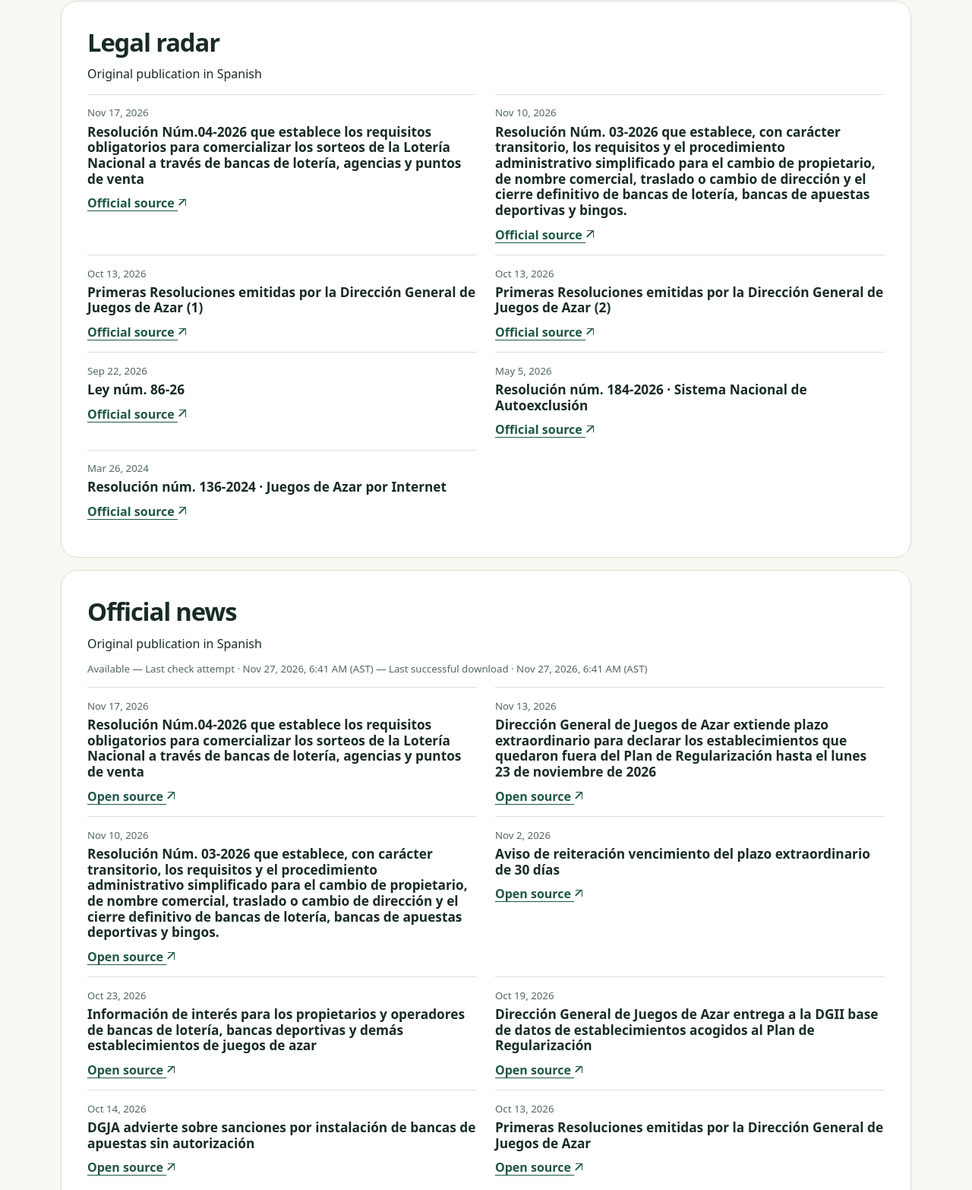
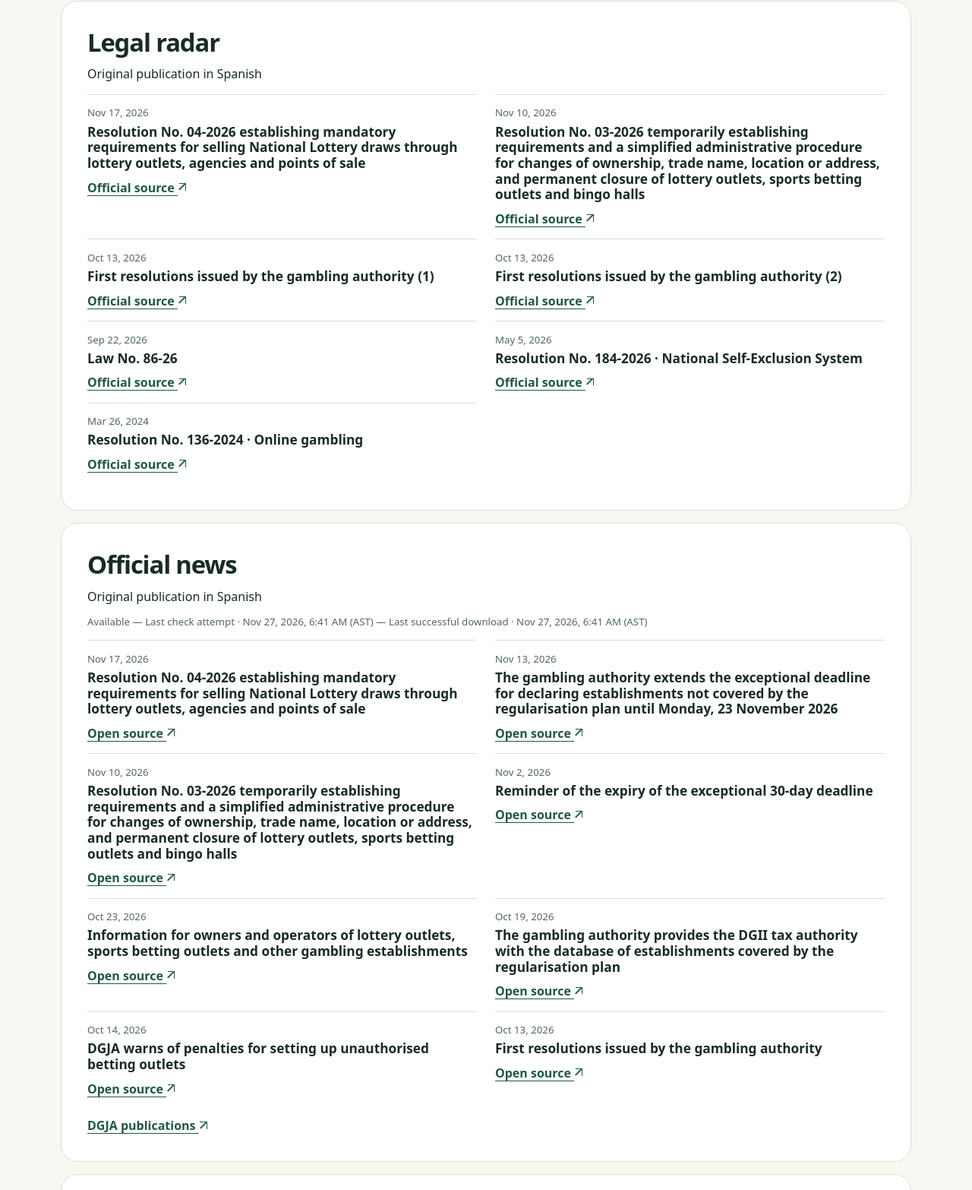
Before and after one commit to PuntaCanada/CasinoRadar-RD, a plain HTML site: page en/index.html in a window 1280 px wide. Shown: the part 1120-2686 px from the top of the page at 76% size. Drawn offline with Linux system fonts and the light colour scheme.

Commit message:
Regenerate en localized page

```diff
--- a/en/index.html
+++ b/en/index.html
@@ -25,7 +25,7 @@
 <a class="skip" href="#main">Skip to content</a>
 <header class="top"><div class="wrap masthead">
 <a class="brand" href="/en/"><img src="/radar.svg" alt="" width="35" height="35"> CasinoRadar <span>RD</span></a>
-<nav class="languages" aria-label="Idioma / Language"><a href="/" lang="es" hreflang="es" aria-label="Español">ES</a><a href="/en/" lang="en" hreflang="en" aria-label="English" aria-current="page">EN</a><a href="/de/" lang="de" hreflang="de" aria-label="Deutsch">DE</a><a href="/fr/" lang="fr" hreflang="fr" aria-label="Français">FR</a><a href="/it/" lang="it" hreflang="it" aria-label="Italiano">IT</a></nav>
+<nav class="languages" aria-label="Language"><a href="/" lang="es" hreflang="es" aria-label="Español">ES</a><a href="/en/" lang="en" hreflang="en" aria-label="English" aria-current="page">EN</a><a href="/de/" lang="de" hreflang="de" aria-label="Deutsch">DE</a><a href="/fr/" lang="fr" hreflang="fr" aria-label="Français">FR</a><a href="/it/" lang="it" hreflang="it" aria-label="Italiano">IT</a></nav>
 </div></header>
 <main id="main">
 <div class="hero"><div class="wrap hero-grid">
@@ -54,23 +54,23 @@
 <li><a href="https://www.casinos.gob.do/denuncias-y-sugerencias/">File a complaint <span class="external" aria-hidden="true"></span></a> · <a href="https://dgja.gob.do/">DGJA <span class="external" aria-hidden="true"></span></a><p>Keep screenshots, dates and receipts. Share your personal details only through an official channel.</p></li>
 </ul></section>
 </div>
-<section class="panel feed" id="legal"><h2>Legal radar</h2><p>Original publication in Spanish</p><p data-news-stale hidden>Older snapshot. Newer publications may exist.</p><ol class="items"><li><p class="stamp"><time datetime="2026-11-17">Nov 17, 2026</time></p><h3 lang="es">Resolución Núm.04-2026 que establece los requisitos obligatorios para comercializar los sorteos de la Lotería Nacional a través de bancas de lotería, agencias y puntos de venta</h3><a href="https://dgja.gob.do/wp-content/uploads/2026/11/RESOLUCION-04-DEL-2026.-SCAN.pdf">Official source <span class="external" aria-hidden="true"></span></a></li>
-<li><p class="stamp"><time datetime="2026-11-10">Nov 10, 2026</time></p><h3 lang="es">Resolución Núm. 03-2026 que establece, con carácter transitorio, los requisitos y el procedimiento administrativo simplificado para el cambio de propietario, de nombre comercial, traslado o cambio de dirección y el cierre definitivo de bancas de lotería, bancas de apuestas deportivas y bingos.</h3><a href="https://dgja.gob.do/wp-content/uploads/2026/11/Resolucion-Num.-03-2026.pdf">Official source <span class="external" aria-hidden="true"></span></a></li>
-<li><p class="stamp"><time datetime="2026-10-13">Oct 13, 2026</time></p><h3 lang="es">Primeras Resoluciones emitidas por la Dirección General de Juegos de Azar (1)</h3><a href="https://dgja.gob.do/wp-content/uploads/2026/10/RESOLUCION-DGJA-NO.-01-1.pdf">Official source <span class="external" aria-hidden="true"></span></a></li>
-<li><p class="stamp"><time datetime="2026-10-13">Oct 13, 2026</time></p><h3 lang="es">Primeras Resoluciones emitidas por la Dirección General de Juegos de Azar (2)</h3><a href="https://dgja.gob.do/wp-content/uploads/2026/10/RESOLUCION-DGJA-NO.02-1.pdf">Official source <span class="external" aria-hidden="true"></span></a></li>
-<li><p class="stamp"><time datetime="2026-09-22">Sep 22, 2026</time></p><h3 lang="es">Ley núm. 86-26</h3><a href="https://diputadosrd.gob.do/sil/iniciativa/158517">Official source <span class="external" aria-hidden="true"></span></a></li>
-<li><p class="stamp"><time datetime="2026-05-05">May 5, 2026</time></p><h3 lang="es">Resolución núm. 184-2026 · Sistema Nacional de Autoexclusión</h3><a href="https://www.hacienda.gob.do/marco-legal/resolucion-num-184-2026/">Official source <span class="external" aria-hidden="true"></span></a></li>
-<li><p class="stamp"><time datetime="2024-03-26">Mar 26, 2024</time></p><h3 lang="es">Resolución núm. 136-2024 · Juegos de Azar por Internet</h3><a href="https://www.hacienda.gob.do/marco-legal/resolucion-num-136-2024/">Official source <span class="external" aria-hidden="true"></span></a></li></ol></section>
+<section class="panel feed" id="legal"><h2>Legal radar</h2><p>Original publication in Spanish</p><p data-news-stale hidden>Older snapshot. Newer publications may exist.</p><ol class="items"><li><p class="stamp"><time datetime="2026-11-17">Nov 17, 2026</time></p><h3 lang="en">Resolution No. 04-2026 establishing mandatory requirements for selling National Lottery draws through lottery outlets, agencies and points of sale</h3><a href="https://dgja.gob.do/wp-content/uploads/2026/11/RESOLUCION-04-DEL-2026.-SCAN.pdf">Official source <span class="external" aria-hidden="true"></span></a></li>
+<li><p class="stamp"><time datetime="2026-11-10">Nov 10, 2026</time></p><h3 lang="en">Resolution No. 03-2026 temporarily establishing requirements and a simplified administrative procedure for changes of ownership, trade name, location or address, and permanent closure of lottery outlets, sports betting outlets and bingo halls</h3><a href="https://dgja.gob.do/wp-content/uploads/2026/11/Resolucion-Num.-03-2026.pdf">Official source <span class="external" aria-hidden="true"></span></a></li>
+<li><p class="stamp"><time datetime="2026-10-13">Oct 13, 2026</time></p><h3 lang="en">First resolutions issued by the gambling authority (1)</h3><a href="https://dgja.gob.do/wp-content/uploads/2026/10/RESOLUCION-DGJA-NO.-01-1.pdf">Official source <span class="external" aria-hidden="true"></span></a></li>
+<li><p class="stamp"><time datetime="2026-10-13">Oct 13, 2026</time></p><h3 lang="en">First resolutions issued by the gambling authority (2)</h3><a href="https://dgja.gob.do/wp-content/uploads/2026/10/RESOLUCION-DGJA-NO.02-1.pdf">Official source <span class="external" aria-hidden="true"></span></a></li>
+<li><p class="stamp"><time datetime="2026-09-22">Sep 22, 2026</time></p><h3 lang="en">Law No. 86-26</h3><a href="https://diputadosrd.gob.do/sil/iniciativa/158517">Official source <span class="external" aria-hidden="true"></span></a></li>
+<li><p class="stamp"><time datetime="2026-05-05">May 5, 2026</time></p><h3 lang="en">Resolution No. 184-2026 · National Self-Exclusion System</h3><a href="https://www.hacienda.gob.do/marco-legal/resolucion-num-184-2026/">Official source <span class="external" aria-hidden="true"></span></a></li>
+<li><p class="stamp"><time datetime="2024-03-26">Mar 26, 2024</time></p><h3 lang="en">Resolution No. 136-2024 · Online gambling</h3><a href="https://www.hacienda.gob.do/marco-legal/resolucion-num-136-2024/">Official source <span class="external" aria-hidden="true"></span></a></li></ol></section>
 <section class="panel feed" id="news"><h2>Official news</h2><p>Original publication in Spanish</p>
 <p data-source="news"></p><p data-news-stale hidden>Older snapshot. Newer publications may exist.</p>
-<ol class="items"><li><p class="stamp"><time datetime="2026-11-17">Nov 17, 2026</time></p><h3 lang="es">Resolución Núm.04-2026 que establece los requisitos obligatorios para comercializar los sorteos de la Lotería Nacional a través de bancas de lotería, agencias y puntos de venta</h3><a href="https://dgja.gob.do/noticias/resolucion-num-04-2026-que-establece-los-requisitos-obligatorios-para-comercializar-los-sorteos-de-la-loteria-nacional-a-traves-de-bancas-de-loteria-agencias-y-puntos-de-venta/">Open source <span class="external" aria-hidden="true"></span></a></li>
-<li><p class="stamp"><time datetime="2026-11-13">Nov 13, 2026</time></p><h3 lang="es">Dirección General de Juegos de Azar extiende plazo extraordinario para declarar los establecimientos que quedaron fuera del Plan de Regularización hasta el lunes 23 de noviembre de 2026</h3><a href="https://dgja.gob.do/noticias/direccion-general-de-juegos-de-azar-extiende-plazo-extraordinario-para-declarar-los-establecimientos-que-quedaron-fuera-del-plan-de-regularizacion-hasta-el-lunes-23-de-noviembre-de-2026/">Open source <span class="external" aria-hidden="true"></span></a></li>
-<li><p class="stamp"><time datetime="2026-11-10">Nov 10, 2026</time></p><h3 lang="es">Resolución Núm. 03-2026 que establece, con carácter transitorio, los requisitos y el procedimiento administrativo simplificado para el cambio de propietario, de nombre comercial, traslado o cambio de dirección y el cierre definitivo de bancas de lotería, bancas de apuestas deportivas y bingos.</h3><a href="https://dgja.gob.do/noticias/resolucion-num-03-2026-que-establece-con-caracter-transitorio-los-requisitos-y-el-procedimiento-administrativo-simplificado-para-el-cambio-de-propietario-de-nombre-comercial-traslado-o-cambio-de/">Open source <span class="external" aria-hidden="true"></span></a></li>
-<li><p class="stamp"><time datetime="2026-11-02">Nov 2, 2026</time></p><h3 lang="es">Aviso de reiteración vencimiento del plazo extraordinario de 30 días</h3><a href="https://dgja.gob.do/noticias/aviso-de-reiteracion-vencimiento-del-plazo-extraordinario-de-30-dias/">Open source <span class="external" aria-hidden="true"></span></a></li>
-<li><p class="stamp"><time datetime="2026-10-23">Oct 23, 2026</time></p><h3 lang="es">Información de interés para los propietarios y operadores de bancas de lotería, bancas deportivas y demás establecimientos de juegos de azar</h3><a href="https://dgja.gob.do/noticias/informacion-de-interes-para-los-propietarios-y-operadores-de-bancas-de-loteria-bancas-deportivas-y-demas-establecimientos-de-juegos-de-azar/">Open source <span class="external" aria-hidden="true"></span></a></li>
-<li><p class="stamp"><time datetime="2026-10-19">Oct 19, 2026</time></p><h3 lang="es">Dirección General de Juegos de Azar entrega a la DGII base de datos de establecimientos acogidos al Plan de Regularización</h3><a href="https://dgja.gob.do/noticias/direccion-general-de-juegos-de-azar-entrega-a-la-dgii-base-de-datos-de-establecimientos-acogidos-al-plan-de-regularizacion/">Open source <span class="external" aria-hidden="true"></span></a></li>
-<li><p class="stamp"><time datetime="2026-10-14">Oct 14, 2026</time></p><h3 lang="es">DGJA advierte sobre sanciones por instalación de bancas de apuestas sin autorización</h3><a href="https://dgja.gob.do/noticias/dgja-advierte-sobre-sanciones-por-instalacion-de-bancas-de-apuestas-sin-autorizacion/">Open source <span class="external" aria-hidden="true"></span></a></li>
-<li><p class="stamp"><time datetime="2026-10-13">Oct 13, 2026</time></p><h3 lang="es">Primeras Resoluciones emitidas por la Dirección General de Juegos de Azar</h3><a href="https://dgja.gob.do/noticias/primeras-resoluciones-emitidas-por-la-direccion-general-de-juegos-de-azar/">Open source <span class="external" aria-hidden="true"></span></a></li></ol><p><a href="https://dgja.gob.do/noticias/">DGJA publications <span class="external" aria-hidden="true"></span></a></p></section>
+<ol class="items"><li><p class="stamp"><time datetime="2026-11-17">Nov 17, 2026</time></p><h3 lang="en">Resolution No. 04-2026 establishing mandatory requirements for selling National Lottery draws through lottery outlets, agencies and points of sale</h3><a href="https://dgja.gob.do/noticias/resolucion-num-04-2026-que-establece-los-requisitos-obligatorios-para-comercializar-los-sorteos-de-la-loteria-nacional-a-traves-de-bancas-de-loteria-agencias-y-puntos-de-venta/">Open source <span class="external" aria-hidden="true"></span></a></li>
+<li><p class="stamp"><time datetime="2026-11-13">Nov 13, 2026</time></p><h3 lang="en">The gambling authority extends the exceptional deadline for declaring establishments not covered by the regularisation plan until Monday, 23 November 2026</h3><a href="https://dgja.gob.do/noticias/direccion-general-de-juegos-de-azar-extiende-plazo-extraordinario-para-declarar-los-establecimientos-que-quedaron-fuera-del-plan-de-regularizacion-hasta-el-lunes-23-de-noviembre-de-2026/">Open source <span class="external" aria-hidden="true"></span></a></li>
+<li><p class="stamp"><time datetime="2026-11-10">Nov 10, 2026</time></p><h3 lang="en">Resolution No. 03-2026 temporarily establishing requirements and a simplified administrative procedure for changes of ownership, trade name, location or address, and permanent closure of lottery outlets, sports betting outlets and bingo halls</h3><a href="https://dgja.gob.do/noticias/resolucion-num-03-2026-que-establece-con-caracter-transitorio-los-requisitos-y-el-procedimiento-administrativo-simplificado-para-el-cambio-de-propietario-de-nombre-comercial-traslado-o-cambio-de/">Open source <span class="external" aria-hidden="true"></span></a></li>
+<li><p class="stamp"><time datetime="2026-11-02">Nov 2, 2026</time></p><h3 lang="en">Reminder of the expiry of the exceptional 30-day deadline</h3><a href="https://dgja.gob.do/noticias/aviso-de-reiteracion-vencimiento-del-plazo-extraordinario-de-30-dias/">Open source <span class="external" aria-hidden="true"></span></a></li>
+<li><p class="stamp"><time datetime="2026-10-23">Oct 23, 2026</time></p><h3 lang="en">Information for owners and operators of lottery outlets, sports betting outlets and other gambling establishments</h3><a href="https://dgja.gob.do/noticias/informacion-de-interes-para-los-propietarios-y-operadores-de-bancas-de-loteria-bancas-deportivas-y-demas-establecimientos-de-juegos-de-azar/">Open source <span class="external" aria-hidden="true"></span></a></li>
+<li><p class="stamp"><time datetime="2026-10-19">Oct 19, 2026</time></p><h3 lang="en">The gambling authority provides the DGII tax authority with the database of establishments covered by the regularisation plan</h3><a href="https://dgja.gob.do/noticias/direccion-general-de-juegos-de-azar-entrega-a-la-dgii-base-de-datos-de-establecimientos-acogidos-al-plan-de-regularizacion/">Open source <span class="external" aria-hidden="true"></span></a></li>
+<li><p class="stamp"><time datetime="2026-10-14">Oct 14, 2026</time></p><h3 lang="en">DGJA warns of penalties for setting up unauthorised betting outlets</h3><a href="https://dgja.gob.do/noticias/dgja-advierte-sobre-sanciones-por-instalacion-de-bancas-de-apuestas-sin-autorizacion/">Open source <span class="external" aria-hidden="true"></span></a></li>
+<li><p class="stamp"><time datetime="2026-10-13">Oct 13, 2026</time></p><h3 lang="en">First resolutions issued by the gambling authority</h3><a href="https://dgja.gob.do/noticias/primeras-resoluciones-emitidas-por-la-direccion-general-de-juegos-de-azar/">Open source <span class="external" aria-hidden="true"></span></a></li></ol><p><a href="https://dgja.gob.do/noticias/">DGJA publications <span class="external" aria-hidden="true"></span></a></p></section>
 <section class="panel" id="sources"><h2>Sources and methodology</h2><h3>How we interpret the data</h3><p>We compare exact hostnames, including any www prefix. A match means the hostname appears in that source. A missing match does not establish licensing status. Lookup data expires after 72 hours without a valid download.</p>
 <ul class="source-list">
 <li><a href="https://dgja.gob.do/juegos-autorizados/">Open the official register <span class="external" aria-hidden="true"></span></a><p data-source="registry"></p></li>
```
